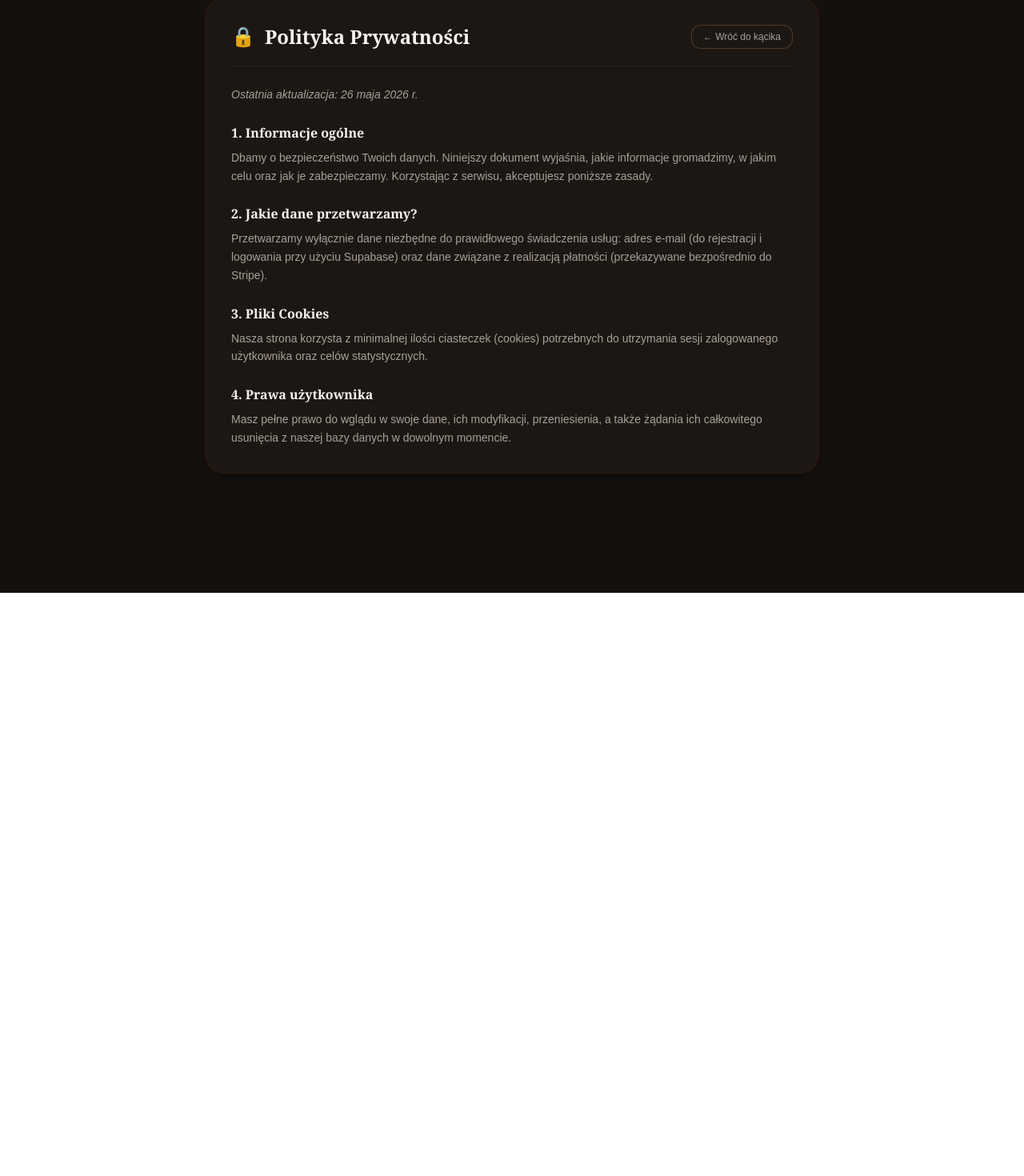
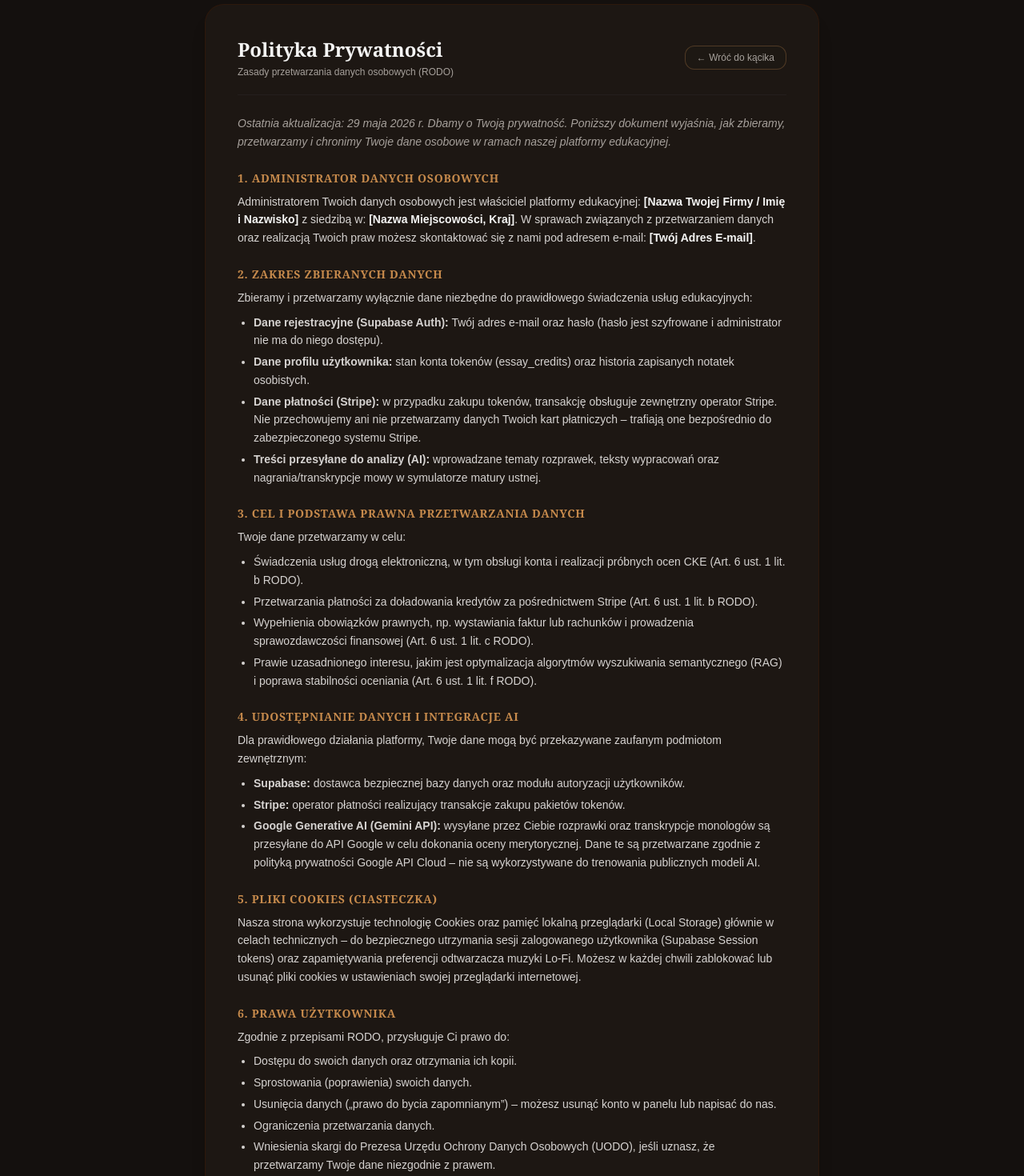
Before and after one commit to skapon6/Matura-Notatki, a Next.js app: page /prywatnosc in a window 1280 px wide. Shown: the part 59-1529 px from the top of the page at 80% size. Before the commit the page ends 800 px from the top, so only its background shows below. Built offline with nearby package versions, Linux system fonts and the light colour scheme.

Commit message:
aktualzicja regulaminu

```diff
--- a/app/api/webhook/stripe/route.ts
+++ b/app/api/webhook/stripe/route.ts
@@ -101,7 +101,7 @@ export async function POST(request: Request) {
           } else if (tier === 'medium') {
             tokenIncrement = 10;
           } else if (tier === 'premium') {
-            tokenIncrement = 20; // Przyznanie 20 tokenów na start przy zakupie Premium (zamiast 10)
+            tokenIncrement = 15; // Przyznanie 20 tokenów na start przy zakupie Premium (zamiast 10)
           }
 
           const newCredits = currentCredits + tokenIncrement;
--- a/app/prywatnosc/page.tsx
+++ b/app/prywatnosc/page.tsx
@@ -1,58 +1,103 @@
+// app/prywatnosc/page.tsx
 "use client";
 
+import React from "react";
 import Link from "next/link";
+import { getThemeClasses } from "../lib/theme";
 
-export default function PrywatnoscPage() {
+export default function PolitykaPrywatnosciPage() {
+  const currentTheme = getThemeClasses("library");
+
   return (
-    <div className="min-h-screen bg-[#14100e] text-stone-200 font-sans p-6 flex flex-col items-center">
-      <div className="max-w-3xl w-full bg-[#1f1915]/90 border border-amber-950/40 rounded-3xl p-8 shadow-xl mt-8">
+    <div className={`min-h-screen flex flex-col ${currentTheme.bg} text-stone-200 font-sans p-6 sm:p-8 items-center`}>
+      <div className="max-w-3xl w-full bg-[#1f1915]/90 border border-amber-950/40 rounded-3xl p-6 sm:p-10 shadow-xl mt-8 flex flex-col gap-6">
 
         {/* Header */}
-        <div className="flex items-center justify-between border-b border-stone-800/60 pb-5 mb-6">
-          <div className="flex items-center gap-3">
-            <span className="text-2xl">🔒</span>
-            <h1 className="text-2xl font-bold font-serif text-stone-100">Polityka Prywatności</h1>
+        <div className="flex flex-col sm:flex-row sm:items-center sm:justify-between border-b border-stone-800/60 pb-5 gap-4">
+          <div>
+            <h1 className="text-xl sm:text-2xl font-bold font-serif text-stone-100">Polityka Prywatności</h1>
+            <p className="text-xs text-stone-400 mt-1">Zasady przetwarzania danych osobowych (RODO)</p>
           </div>
           <Link
             href="/"
-            className="text-xs px-3.5 py-1.5 rounded-xl border border-[#c68a4c]/30 bg-stone-900/60 text-stone-400 hover:text-stone-100 hover:border-amber-700 transition-all"
+            className={`self-start sm:self-center text-xs px-3.5 py-1.5 rounded-xl border ${currentTheme.btnBorder} ${currentTheme.cardBg} ${currentTheme.subText} hover:text-stone-100 transition-all`}
           >
             ← Wróć do kącika
           </Link>
         </div>
 
         {/* Content */}
-        <div className="space-y-6 text-sm text-stone-400 leading-relaxed">
-          <p className="italic">Ostatnia aktualizacja: 26 maja 2026 r.</p>
+        <div className="text-xs sm:text-sm text-stone-300 space-y-6 leading-relaxed text-left font-sans">
+          <p className="italic text-stone-400">
+            Ostatnia aktualizacja: 29 maja 2026 r. Dbamy o Twoją prywatność. Poniższy dokument wyjaśnia, jak zbieramy, przetwarzamy i chronimy Twoje dane osobowe w ramach naszej platformy edukacyjnej.
+          </p>
 
-          <section>
-            <h2 className="text-base font-bold font-serif text-stone-100 mb-2">1. Informacje ogólne</h2>
+          <section className="space-y-2">
+            <h3 className="text-sm font-bold text-[#c68a4c] uppercase tracking-wider font-serif">1. Administrator Danych Osobowych</h3>
             <p>
-              Dbamy o bezpieczeństwo Twoich danych. Niniejszy dokument wyjaśnia, jakie informacje gromadzimy, w jakim celu oraz jak je zabezpieczamy. Korzystając z serwisu, akceptujesz poniższe zasady.
+              Administratorem Twoich danych osobowych jest właściciel platformy edukacyjnej: <strong className="text-stone-100">[Nazwa Twojej Firmy / Imię i Nazwisko]</strong> z siedzibą w: <strong className="text-stone-100">[Nazwa Miejscowości, Kraj]</strong>. W sprawach związanych z przetwarzaniem danych oraz realizacją Twoich praw możesz skontaktować się z nami pod adresem e-mail: <strong className="text-stone-100">[Twój Adres E-mail]</strong>.
             </p>
           </section>
 
-          <section>
-            <h2 className="text-base font-bold font-serif text-stone-100 mb-2">2. Jakie dane przetwarzamy?</h2>
+          <section className="space-y-2">
+            <h3 className="text-sm font-bold text-[#c68a4c] uppercase tracking-wider font-serif">2. Zakres zbieranych danych</h3>
+            <p>Zbieramy i przetwarzamy wyłącznie dane niezbędne do prawidłowego świadczenia usług edukacyjnych:</p>
+            <ul className="list-disc pl-5 space-y-1">
+              <li><strong>Dane rejestracyjne (Supabase Auth):</strong> Twój adres e-mail oraz hasło (hasło jest szyfrowane i administrator nie ma do niego dostępu).</li>
+              <li><strong>Dane profilu użytkownika:</strong> stan konta tokenów (essay_credits) oraz historia zapisanych notatek osobistych.</li>
+              <li><strong>Dane płatności (Stripe):</strong> w przypadku zakupu tokenów, transakcję obsługuje zewnętrzny operator Stripe. Nie przechowujemy ani nie przetwarzamy danych Twoich kart płatniczych – trafiają one bezpośrednio do zabezpieczonego systemu Stripe.</li>
+              <li><strong>Treści przesyłane do analizy (AI):</strong> wprowadzane tematy rozprawek, teksty wypracowań oraz nagrania/transkrypcje mowy w symulatorze matury ustnej.</li>
+            </ul>
+          </section>
+
+          <section className="space-y-2">
+            <h3 className="text-sm font-bold text-[#c68a4c] uppercase tracking-wider font-serif">3. Cel i podstawa prawna przetwarzania danych</h3>
+            <p>Twoje dane przetwarzamy w celu:</p>
+            <ul className="list-disc pl-5 space-y-1">
+              <li>Świadczenia usług drogą elektroniczną, w tym obsługi konta i realizacji próbnych ocen CKE (Art. 6 ust. 1 lit. b RODO).</li>
+              <li>Przetwarzania płatności za doładowania kredytów za pośrednictwem Stripe (Art. 6 ust. 1 lit. b RODO).</li>
+              <li>Wypełnienia obowiązków prawnych, np. wystawiania faktur lub rachunków i prowadzenia sprawozdawczości finansowej (Art. 6 ust. 1 lit. c RODO).</li>
+              <li>Prawie uzasadnionego interesu, jakim jest optymalizacja algorytmów wyszukiwania semantycznego (RAG) i poprawa stabilności oceniania (Art. 6 ust. 1 lit. f RODO).</li>
+            </ul>
+          </section>
+
+          <section className="space-y-2">
+            <h3 className="text-sm font-bold text-[#c68a4c] uppercase tracking-wider font-serif">4. Udostępnianie danych i integracje AI</h3>
+            <p>Dla prawidłowego działania platformy, Twoje dane mogą być przekazywane zaufanym podmiotom zewnętrznym:</p>
+            <ul className="list-disc pl-5 space-y-1">
+              <li><strong>Supabase:</strong> dostawca bezpiecznej bazy danych oraz modułu autoryzacji użytkowników.</li>
+              <li><strong>Stripe:</strong> operator płatności realizujący transakcje zakupu pakietów tokenów.</li>
+              <li><strong>Google Generative AI (Gemini API):</strong> wysyłane przez Ciebie rozprawki oraz transkrypcje monologów są przesyłane do API Google w celu dokonania oceny merytorycznej. Dane te są przetwarzane zgodnie z polityką prywatności Google API Cloud – nie są wykorzystywane do trenowania publicznych modeli AI.</li>
+            </ul>
+          </section>
+
+          <section className="space-y-2">
+            <h3 className="text-sm font-bold text-[#c68a4c] uppercase tracking-wider font-serif">5. Pliki Cookies (Ciasteczka)</h3>
             <p>
-              Przetwarzamy wyłącznie dane niezbędne do prawidłowego świadczenia usług: adres e-mail (do rejestracji i logowania przy użyciu Supabase) oraz dane związane z realizacją płatności (przekazywane bezpośrednio do Stripe).
+              Nasza strona wykorzystuje technologię Cookies oraz pamięć lokalną przeglądarki (Local Storage) głównie w celach technicznych – do bezpiecznego utrzymania sesji zalogowanego użytkownika (Supabase Session tokens) oraz zapamiętywania preferencji odtwarzacza muzyki Lo-Fi. Możesz w każdej chwili zablokować lub usunąć pliki cookies w ustawieniach swojej przeglądarki internetowej.
             </p>
           </section>
 
-          <section>
-            <h2 className="text-base font-bold font-serif text-stone-100 mb-2">3. Pliki Cookies</h2>
-            <p>
-              Nasza strona korzysta z minimalnej ilości ciasteczek (cookies) potrzebnych do utrzymania sesji zalogowanego użytkownika oraz celów statystycznych.
-            </p>
+          <section className="space-y-2">
+            <h3 className="text-sm font-bold text-[#c68a4c] uppercase tracking-wider font-serif">6. Prawa użytkownika</h3>
+            <p>Zgodnie z przepisami RODO, przysługuje Ci prawo do:</p>
+            <ul className="list-disc pl-5 space-y-1">
+              <li>Dostępu do swoich danych oraz otrzymania ich kopii.</li>
+              <li>Sprostowania (poprawienia) swoich danych.</li>
+              <li>Usunięcia danych („prawo do bycia zapomnianym”) – możesz usunąć konto w panelu lub napisać do nas.</li>
+              <li>Ograniczenia przetwarzania danych.</li>
+              <li>Wniesienia skargi do Prezesa Urzędu Ochrony Danych Osobowych (UODO), jeśli uznasz, że przetwarzamy Twoje dane niezgodnie z prawem.</li>
+            </ul>
           </section>
 
-          <section>
-            <h2 className="text-base font-bold font-serif text-stone-100 mb-2">4. Prawa użytkownika</h2>
+          <section className="space-y-2">
+            <h3 className="text-sm font-bold text-[#c68a4c] uppercase tracking-wider font-serif">7. Bezpieczeństwo i okres przechowywania</h3>
             <p>
-              Masz pełne prawo do wglądu w swoje dane, ich modyfikacji, przeniesienia, a także żądania ich całkowitego usunięcia z naszej bazy danych w dowolnym momencie.
+              Dane rejestracyjne oraz historia Twoich ocen są przechowywane tak długo, jak długo posiadasz aktywne konto w serwisie. Po usunięciu konta, Twoje dane osobowe są trwale kasowane z bazy produkcyjnej. Wszystkie połączenia z naszą platformą oraz bazą danych są w pełni szyfrowane za pomocą protokołu SSL/TLS.
             </p>
           </section>
         </div>
+
       </div>
     </div>
   );
--- a/app/regulamin/page.tsx
+++ b/app/regulamin/page.tsx
@@ -1,58 +1,104 @@
+// app/regulamin/page.tsx
 "use client";
 
+import React from "react";
 import Link from "next/link";
+import { getThemeClasses } from "../lib/theme";
 
 export default function RegulaminPage() {
+  const currentTheme = getThemeClasses("library");
+
   return (
-    <div className="min-h-screen bg-[#14100e] text-stone-200 font-sans p-6 flex flex-col items-center">
-      <div className="max-w-3xl w-full bg-[#1f1915]/90 border border-amber-950/40 rounded-3xl p-8 shadow-xl mt-8">
+    <div className={`min-h-screen flex flex-col ${currentTheme.bg} text-stone-200 font-sans p-6 sm:p-8 items-center`}>
+      <div className="max-w-3xl w-full bg-[#1f1915]/90 border border-amber-950/40 rounded-3xl p-6 sm:p-10 shadow-xl mt-8 flex flex-col gap-6">
 
         {/* Header */}
-        <div className="flex items-center justify-between border-b border-stone-800/60 pb-5 mb-6">
-          <div className="flex items-center gap-3">
-            <span className="text-2xl">📜</span>
-            <h1 className="text-2xl font-bold font-serif text-stone-100">Regulamin Serwisu</h1>
+        <div className="flex flex-col sm:flex-row sm:items-center sm:justify-between border-b border-stone-800/60 pb-5 gap-4">
+          <div>
+            <h1 className="text-xl sm:text-2xl font-bold font-serif text-stone-100">Regulamin Serwisu</h1>
+            <p className="text-xs text-stone-400 mt-1">Zasady korzystania z platformy edukacyjnej</p>
           </div>
           <Link
             href="/"
-            className="text-xs px-3.5 py-1.5 rounded-xl border border-[#c68a4c]/30 bg-stone-900/60 text-stone-400 hover:text-stone-100 hover:border-amber-700 transition-all"
+            className={`self-start sm:self-center text-xs px-3.5 py-1.5 rounded-xl border ${currentTheme.btnBorder} ${currentTheme.cardBg} ${currentTheme.subText} hover:text-stone-100 transition-all`}
           >
             ← Wróć do kącika
           </Link>
         </div>
 
         {/* Content */}
-        <div className="space-y-6 text-sm text-stone-400 leading-relaxed">
-          <p className="italic">Ostatnia aktualizacja: 26 maja 2026 r.</p>
+        <div className="text-xs sm:text-sm text-stone-300 space-y-6 leading-relaxed text-left font-sans">
+          <p className="italic text-stone-400">
+            Ostatnia aktualizacja: 29 maja 2026 r. Niniejszy regulamin określa zasady korzystania z platformy internetowej oferującej asystenta pisania rozprawek oraz symulator matury ustnej z języka polskiego.
+          </p>
 
-          <section>
-            <h2 className="text-base font-bold font-serif text-stone-100 mb-2">§ 1. Postanowienia ogólne</h2>
+          <section className="space-y-2">
+            <h3 className="text-sm font-bold text-[#c68a4c] uppercase tracking-wider font-serif">1. Postanowienia Ogólne</h3>
             <p>
-              Niniejszy regulamin określa zasady korzystania z platformy edukacyjnej „Wiedza Szyta na Miarę”, stworzonej z myślą o bezstresowym przygotowaniu do egzaminu maturalnego z języka polskiego.
+              Właścicielem i administratorem platformy dostępnej pod adresem <strong className="text-stone-100">[Adres Twojej Domeny]</strong> jest <strong className="text-stone-100">[Nazwa Twojej Firmy / Imię i Nazwisko]</strong>, kontakt: <strong className="text-stone-100">[Twój Adres E-mail]</strong>. Serwis świadczy usługi drogą elektroniczną w postaci interaktywnych notatek maturalnych, automatycznego sprawdzania rozprawek oraz symulacji egzaminu ustnego przy użyciu algorytmów sztucznej inteligencji.
             </p>
           </section>
 
-          <section>
-            <h2 className="text-base font-bold font-serif text-stone-100 mb-2">§ 2. Dostęp do treści i Konto Użytkownika</h2>
+          <section className="space-y-2">
+            <h3 className="text-sm font-bold text-[#c68a4c] uppercase tracking-wider font-serif">2. Rejestracja i Warunki Techniczne</h3>
             <p>
-              Użytkownik może korzystać z darmowych materiałów (oznaczonych jako bezpłatne) lub wykupić jednorazowy dostęp Premium, który odblokowuje pełną bazę wiedzy, analizy lektur oraz dodatkowe moduły pomocnicze.
+              Korzystanie z większości funkcji serwisu wymaga bezpłatnej rejestracji konta za pośrednictwem systemu Supabase Auth. Do prawidłowego działania platformy wymagane jest urządzenie z dostępem do sieci Internet, aktualna przeglądarka internetowa (np. Google Chrome, Firefox, Edge, Safari) oraz włączona obsługa plików cookie i skryptów JavaScript. Dla symulatora matury ustnej zaleca się posiadanie sprawnego mikrofonu.
             </p>
           </section>
 
-          <section>
-            <h2 className="text-base font-bold font-serif text-stone-100 mb-2">§ 3. Płatności i Reklamacje</h2>
+          <section className="space-y-2">
+            <h3 className="text-sm font-bold text-[#c68a4c] uppercase tracking-wider font-serif">3. System Kredytów (Tokenów) i Płatności</h3>
             <p>
-              Wszystkie płatności realizowane są bezpiecznie za pośrednictwem operatora płatności Stripe. Dostęp do treści Premium aktywowany jest natychmiast po potwierdzeniu transakcji przez system płatniczy.
+              Serwis korzysta z wewnętrznego systemu rozliczeń opartego o kredyty (tokeny) zapisywane w profilu użytkownika:
+            </p>
+            <ul className="list-disc pl-5 space-y-1">
+              <li><strong>Ocenianie rozprawki AI:</strong> pobiera dokładnie <strong>1 kredyt</strong> z konta użytkownika.</li>
+              <li><strong>Generowanie przykładowej rozprawki AI:</strong> pobiera dokładnie <strong>1 kredyt</strong> z konta użytkownika.</li>
+              <li><strong>Symulacja pełnego egzaminu ustnego AI:</strong> pobiera dokładnie <strong>3 kredyty</strong> z konta użytkownika.</li>
+            </ul>
+            <p>
+              Użytkownik może w każdej chwili doładować stan swoich kredytów, kupując pakiety tokenów za pośrednictwem bezpiecznego operatora płatności <strong>Stripe</strong>. Ceny pakietów są widoczne w panelu użytkownika. Kredyty są przypisane wyłącznie do jednego konta i nie podlegają wymianie na gotówkę.
             </p>
           </section>
 
-          <section>
-            <h2 className="text-base font-bold font-serif text-stone-100 mb-2">§ 4. Prawa autorskie</h2>
+          <section className="space-y-2">
+            <h3 className="text-sm font-bold text-[#c68a4c] uppercase tracking-wider font-serif">4. Prawo do odstąpienia od umowy i zwroty</h3>
             <p>
-              Wszystkie notatki, opracowania oraz struktury logiczne są chronione prawem autorskim. Kopiowanie i redystrybucja materiałów bez zgody serwisu są zabronione.
+              Zgodnie z art. 38 pkt 13 ustawy o prawach konsumenta, prawo do odstąpienia od umowy zawartej na odległość **nie przysługuje konsumentowi** w przypadku umów o dostarczanie treści cyfrowych, które nie są zapisane na nośniku materialnym, jeżeli spełnianie świadczenia rozpoczęło się za wyraźną zgodą konsumenta przed upływem terminu do odstąpienia od umowy.
+            </p>
+            <p>
+              Dokonując zakupu kredytów przez Stripe, użytkownik wyraża zgodę na natychmiastowe dostarczenie treści cyfrowej (kredytów) i przyjmuje do wiadomości, że w momencie doładowania konta traci prawo do odstąpienia od umowy i zwrotu środków za zakupiony pakiet.
+            </p>
+          </section>
+
+          <section className="space-y-2">
+            <h3 className="text-sm font-bold text-[#c68a4c] uppercase tracking-wider font-serif">5. Wyłączenie Odpowiedzialności (Zastrzeżenie AI)</h3>
+            <p>
+              Wszystkie analizy, oceny, sugerowane punkty (np. 20/35 pkt) oraz pytania dopytujące są generowane przez zaawansowane modele językowe AI (Gemini). Choć dokładamy wszelkich starań, aby algorytm rygorystycznie opierał się na wytycznych CKE Formuły 2023, **usługa ma charakter wyłącznie edukacyjny i pomocniczy**.
+            </p>
+            <p>
+              Serwis nie gwarantuje, że oficjalny egzaminator CKE podczas państwowego egzaminu maturalnego oceni pracę użytkownika w ten sam sposób. Administrator nie ponosi żadnej odpowiedzialności za ostateczny wynik egzaminacyjny uzyskany przez użytkownika przed Państwową Komisją Egzaminacyjną.
+            </p>
+          </section>
+
+          <section className="space-y-2">
+            <h3 className="text-sm font-bold text-[#c68a4c] uppercase tracking-wider font-serif">6. Prawa Autorskie i Ograniczenia</h3>
+            <p>
+              Wszystkie materiały dydaktyczne, struktura notatek, quizy, teksty autorskie, kod źródłowy oraz elementy graficzne platformy są objęte prawami autorskimi i należą do właściciela serwisu.
+            </p>
+            <p>
+              Użytkownik zachowuje pełne prawa autorskie do wprowadzanych przez siebie rozprawek i monologów. Kopiowanie zawartości serwisu (w tym bazy notatek i pytań CKE) w celach komercyjnych bez zgody administratora jest zabronione. W celu ochrony bazy dydaktycznej serwis stosuje techniczne środki ograniczające kopiowanie i wycinanie tekstu notatek.
+            </p>
+          </section>
+
+          <section className="space-y-2">
+            <h3 className="text-sm font-bold text-[#c68a4c] uppercase tracking-wider font-serif">7. Reklamacje i Postanowienia Końcowe</h3>
+            <p>
+              Wszelkie reklamacje dotyczące działania platformy (np. błędy przy doładowaniu płatności Stripe, awaria API) należy zgłaszać na adres e-mail: <strong className="text-stone-100">[Twój Adres E-mail]</strong>. Administrator rozpatrzy reklamację w terminie do 14 dni roboczych. W sprawach nieuregulowanych niniejszym regulaminem zastosowanie mają przepisy Kodeksu Cywilnego oraz prawa polskiego.
             </p>
           </section>
         </div>
+
       </div>
     </div>
   );
```
